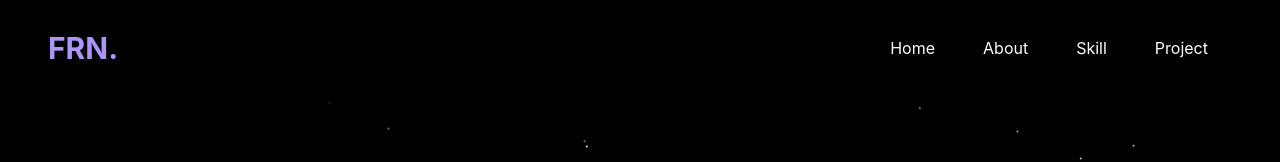
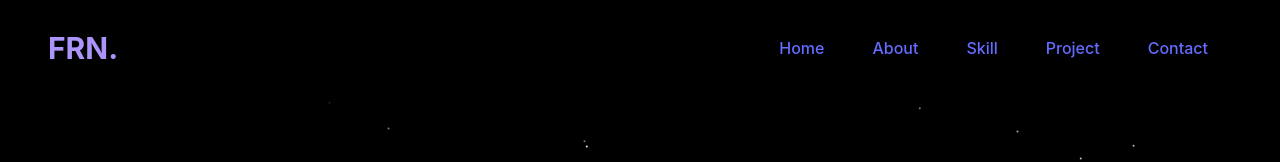
Before and after one commit to Fiorezarn/Website-Portfolio, a React (Vite) app: page / in a window 1280 px wide. Shown: the top 162 px of the page. Built offline with nearby package versions, Linux system fonts and the light colour scheme.

Commit message:
fix toaster

```diff
--- a/src/components/About.jsx
+++ b/src/components/About.jsx
@@ -4,7 +4,7 @@ import { Button } from "flowbite-react";
 const About = () => {
   return (
     <>
-      <div className="lg:h-screen w-full pt-20 px-6 lg:px-28">
+      <div className="lg:h-screen w-full pt-20 px-6 lg:px-28" id="About">
         <div className="lg:grid lg:grid-cols-2 lg:gap-10">
           <div>
             <h1 className="text-center font-bold text-4xl mt-8">About Me</h1>
@@ -23,7 +23,7 @@ const About = () => {
             >
               <a
                 className="text-black hover:text-white"
-                href="https://wa.me/085282810336"
+                href="https://wa.me/6285282810339"
               >
                 Contact Me!
               </a>
--- a/src/components/Contact.jsx
+++ b/src/components/Contact.jsx
@@ -10,8 +10,13 @@ import { HiMail } from "react-icons/hi";
 import { MdSubject } from "react-icons/md";
 import { Icon } from "@iconify/react";
 import emailjs from "@emailjs/browser";
+import { injectStyle } from "react-toastify/dist/inject-style";
 import { ToastContainer, toast } from "react-toastify";
 import "react-toastify/dist/ReactToastify.css";
+
+if (typeof window !== "undefined") {
+  injectStyle();
+}
 
 const Contact = () => {
   const form = useRef();
@@ -54,6 +59,7 @@ const Contact = () => {
         }
       );
   };
+
   return (
     <>
       <ToastContainer
@@ -70,7 +76,10 @@ const Contact = () => {
         transition:Bounce
       />
       <ToastContainer />
-      <div className="lg:h-screen w-full pt-20 px-6 lg:px-28 mb-72 lg:mb-0">
+      <div
+        className="lg:h-screen w-full pt-20 px-6 lg:px-28 mb-10 lg:mb-0"
+        id="Contact"
+      >
         <div className="lg:grid lg:grid-cols-2 lg:gap-10">
           <div>
             <h1 className="font-bold">
--- a/src/components/Content/Content.jsx
+++ b/src/components/Content/Content.jsx
@@ -11,7 +11,7 @@ import "./Content.scss";
 const Content = () => {
   return (
     <>
-      <div className="w-full lg:h-screen">
+      <div className="w-full lg:h-screen" id="Home">
         <div className="lg:px-28 grid lg:grid-cols-2 lg:py-40">
           <div className="px-6 lg:px-4 text-xl order-last lg:order-first lg:text-3xl text-purple-600 lg:font-bold mt-10 lg:mt-40">
             <TypeAnimation
--- a/src/components/Navbar.jsx
+++ b/src/components/Navbar.jsx
@@ -13,6 +13,7 @@ const Navbar = () => {
     { id: 2, text: "About" },
     { id: 3, text: "Skill" },
     { id: 4, text: "Project" },
+    { id: 4, text: "Contact" },
   ];
 
   return (
@@ -27,7 +28,7 @@ const Navbar = () => {
             key={item.id}
             className="p-4 hover:bg-purple-400 rounded-xl m-2 cursor-pointer duration-300 hover:text-black"
           >
-            {item.text}
+            <a href={`#${item.text}`}>{item.text}</a>
           </li>
         ))}
       </ul>
--- a/src/components/Project.jsx
+++ b/src/components/Project.jsx
@@ -18,8 +18,8 @@ export default function CarouselIndicatorsOutside() {
       type: "carousel",
       focusAt: "center",
       perView: 3,
-      // autoplay: 3000,
-      // animationDuration: 700,
+      autoplay: 3000,
+      animationDuration: 700,
       gap: 24,
       classNames: {
         nav: {
@@ -43,7 +43,7 @@ export default function CarouselIndicatorsOutside() {
 
   return (
     <>
-      <div className="lg:h-screen pt-20 lg:px-28 ">
+      <div className="lg:h-screen pt-20 lg:px-28" id="Project">
         <h1 className="font-bold text-4xl text-center">Project</h1>
         <div className="glide-05 relative py-10">
           <div className="overflow-hidden" data-glide-el="track">
--- a/src/components/Skill.jsx
+++ b/src/components/Skill.jsx
@@ -7,7 +7,7 @@ import { GiSkills } from "react-icons/gi";
 
 const Skill = () => {
   return (
-    <div className="w-full pt-20 px-6 lg:px-28">
+    <div className="w-full pt-20 px-6 lg:px-28" id="Skill">
       <h1 className="font-bold text-4xl text-center">Skill</h1>
       <div className="flex flex-col gap-10 lg:gap-0 lg:grid lg:grid-cols-3 mt-10">
         <Card className="max-w-sm">
```
